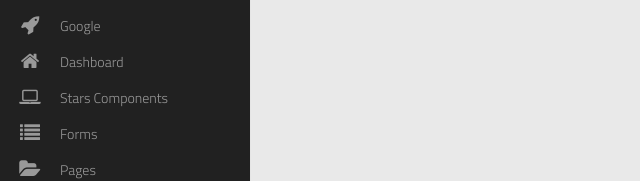
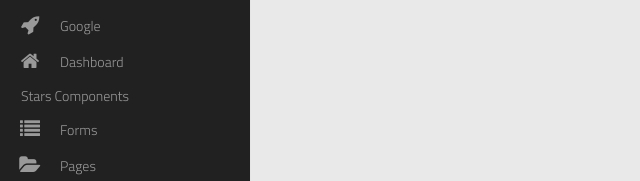
Before and after one commit to conrad760/softwareEngineering, a React (Create React App) app in the folder company_portal/client/: page /dashboard in a window 1280 px wide. Shown: the top 181 px of the page, without its empty margins (0-640 px from the left). Built offline with nearby package versions, Linux system fonts and the light colour scheme; a web font is replaced by a local one.

Commit message:
should be upto date

```diff
--- a/company_portal/client/src/pages/dashboard/dashboard.page.js
+++ b/company_portal/client/src/pages/dashboard/dashboard.page.js
@@ -16,7 +16,7 @@ const Dashboard = () => (
                 </li>
                 <li className='has-subnav'>
                     <a href='www.google.com'>
-                        <i className='fa fa-laptop fa-2x'></i>
+                        <i className='fap fa-laptop fa-2x'></i>
                         <span className='nav-text'>Stars Components</span>
                     </a>
                 </li>
```
